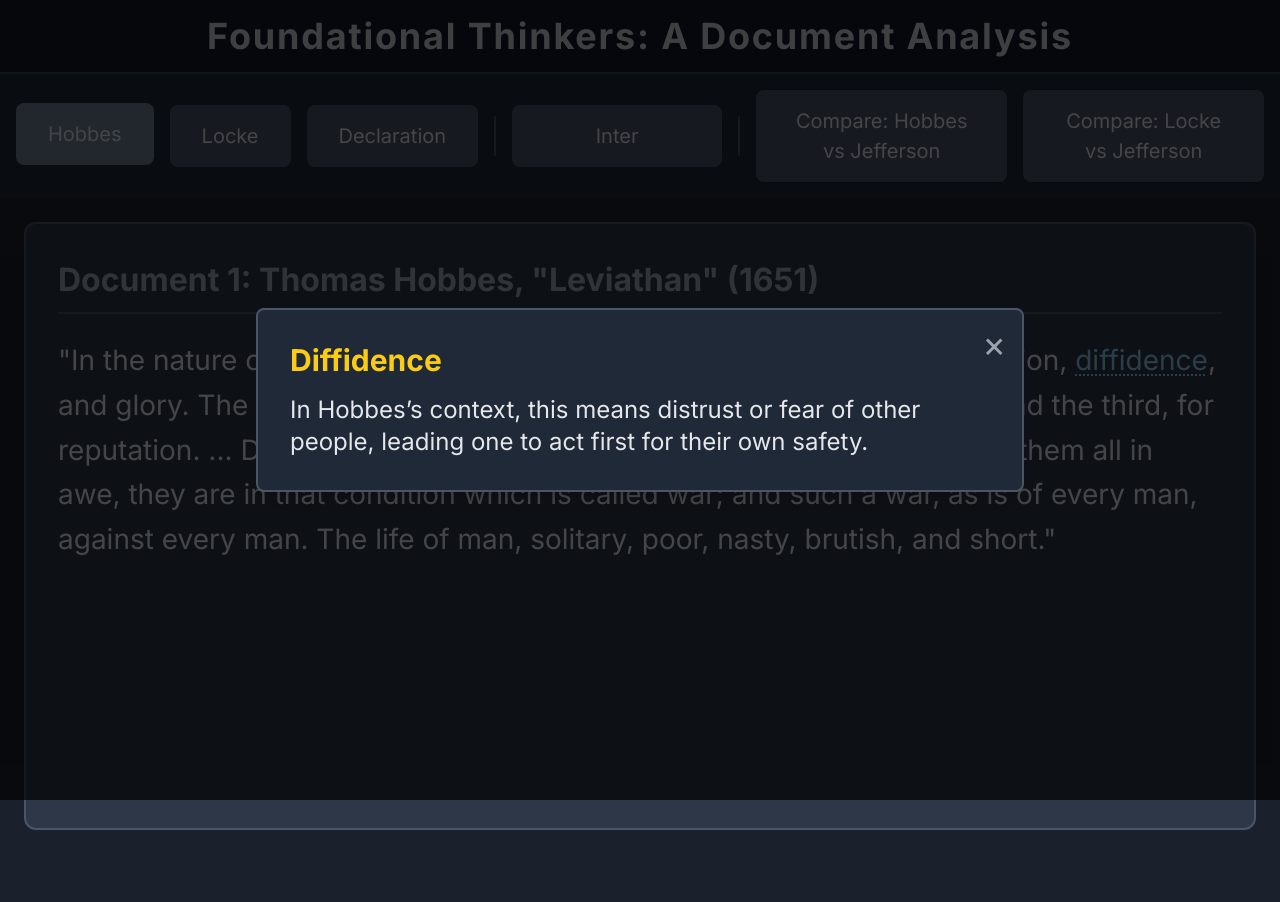
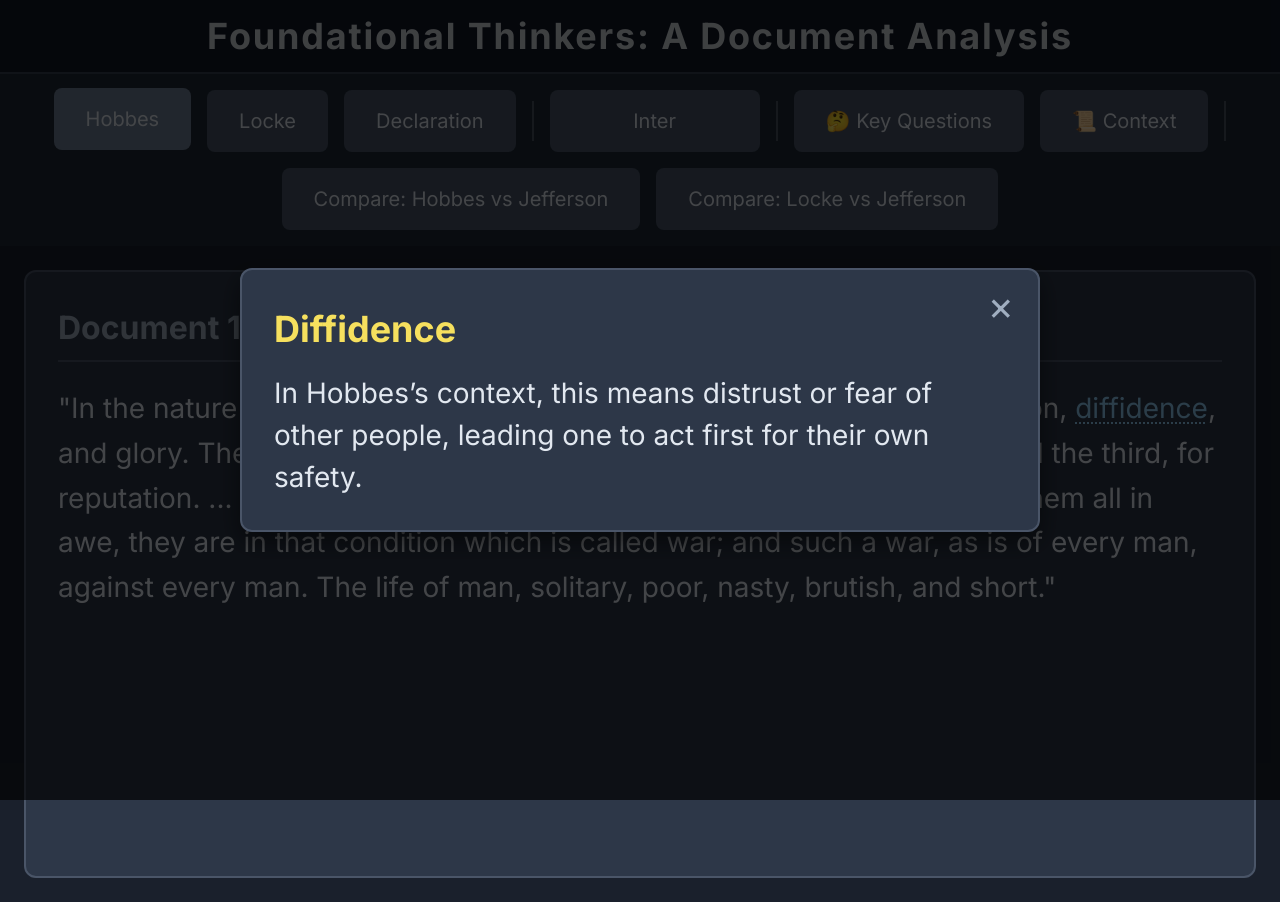
Before and after one commit to badamscms/smartboard, a plain HTML site: page index.html in a window 1280 px wide. Both pictures are taken after a click on the element "diffidence". Before the commit the page ends 854 px from the top, so only its background shows below. Drawn offline with nearby package versions, Linux system fonts and the light colour scheme.

Commit message:
Update index.html

```diff
--- a/index.html
+++ b/index.html
@@ -44,6 +44,9 @@
             color: #e2e8f0;
             transition: all 0.2s ease;
             cursor: pointer;
+            display: flex;
+            align-items: center;
+            gap: 0.5rem;
         }
         .control-button:hover, .control-button.active {
             background-color: #718096;
@@ -67,7 +70,7 @@
             color: #1a202c;
             font-weight: bold;
         }
-        .glossary-term {
+        .glossary-term, .author-profile {
             text-decoration: underline;
             text-decoration-style: dotted;
             text-decoration-thickness: 2px;
@@ -75,9 +78,50 @@
             cursor: help;
             color: #90cdf4;
         }
-        .hidden {
-            display: none;
+        .modal {
+            position: fixed;
+            inset: 0;
+            background-color: rgba(0, 0, 0, 0.7);
+            display: flex;
+            align-items: center;
+            justify-content: center;
+            padding: 1rem;
+            z-index: 50;
+            opacity: 0;
+            visibility: hidden;
+            transition: opacity 0.3s ease, visibility 0.3s ease;
         }
+        .modal.visible {
+            opacity: 1;
+            visibility: visible;
+        }
+        .modal-content {
+            background-color: #2d3748;
+            color: #e2e8f0;
+            border-radius: 0.75rem;
+            box-shadow: 0 10px 25px rgba(0,0,0,0.5);
+            padding: 2rem;
+            max-width: 50rem;
+            width: 100%;
+            position: relative;
+            border: 2px solid #4a5568;
+        }
+        .modal-close {
+            position: absolute;
+            top: 1rem;
+            right: 1.5rem;
+            color: #a0aec0;
+            font-size: 2.5rem;
+            line-height: 1;
+            cursor: pointer;
+            transition: color 0.2s ease;
+        }
+        .modal-close:hover {
+            color: #fff;
+        }
+        .modal-term { font-size: 2.25rem; font-weight: bold; margin-bottom: 1rem; color: #f6e05e; }
+        .modal-definition { font-size: 1.75rem; }
+        .hidden { display: none; }
     </style>
 </head>
 <body class="overflow-hidden">
@@ -88,11 +132,11 @@
     </header>
 
     <!-- Control Panel -->
-    <div id="controls" class="flex justify-center items-center space-x-4 p-4 bg-gray-800">
+    <div id="controls" class="flex justify-center items-center flex-wrap gap-4 p-4 bg-gray-800">
         <button id="btn-doc1" class="control-button" onclick="setView('doc1')">Hobbes</button>
         <button id="btn-doc2" class="control-button" onclick="setView('doc2')">Locke</button>
         <button id="btn-doc3" class="control-button" onclick="setView('doc3')">Declaration</button>
-        <div class="border-l-2 border-gray-600 h-10"></div>
+        <div class="border-l-2 border-gray-600 h-10 hidden md:block"></div>
         <select id="font-selector" onchange="changeFont()" class="control-button">
             <option value="'Inter', sans-serif">Inter</option>
             <option value="'Georgia', serif">Georgia</option>
@@ -100,7 +144,10 @@
             <option value="'Playfair Display', serif">Playfair Display</option>
             <option value="'Merriweather', serif">Merriweather</option>
         </select>
-        <div class="border-l-2 border-gray-600 h-10"></div>
+        <div class="border-l-2 border-gray-600 h-10 hidden md:block"></div>
+        <button id="btn-questions" class="control-button" onclick="showQuestions()">🤔 Key Questions</button>
+        <button id="btn-context" class="control-button" onclick="showContext()">📜 Context</button>
+        <div class="border-l-2 border-gray-600 h-10 hidden md:block"></div>
         <button id="btn-compare-13" class="control-button" onclick="setView('doc1', 'doc3')">Compare: Hobbes vs Jefferson</button>
         <button id="btn-compare-23" class="control-button" onclick="setView('doc2', 'doc3')">Compare: Locke vs Jefferson</button>
     </div>
@@ -110,63 +157,70 @@
         <!-- Document panes will be injected here by JavaScript -->
     </main>
 
-    <!-- Glossary Modal -->
-    <div id="glossary-modal" class="hidden fixed inset-0 bg-black bg-opacity-70 flex items-center justify-center p-4 z-50">
-        <div class="bg-gray-800 text-gray-200 rounded-lg shadow-xl p-8 max-w-3xl w-full relative border-2 border-gray-600">
-            <button id="close-modal" class="absolute top-4 right-4 text-gray-400 hover:text-white text-4xl leading-none">&times;</button>
-            <h3 id="modal-term" class="text-3xl font-bold mb-4 text-yellow-400"></h3>
-            <p id="modal-definition" class="text-2xl"></p>
+    <!-- Generic Modal -->
+    <div id="modal" class="modal">
+        <div class="modal-content">
+            <span class="modal-close" onclick="hideModal()">&times;</span>
+            <div id="modal-body"></div>
         </div>
     </div>
 
+    <script>
+        let currentView = { doc1: null, doc2: null };
 
-    <script>
         const glossary = {
-            'diffidence': {
-                term: 'Diffidence',
-                definition: 'In Hobbes’s context, this means distrust or fear of other people, leading one to act first for their own safety.'
+            'diffidence': { term: 'Diffidence', definition: 'In Hobbes’s context, this means distrust or fear of other people, leading one to act first for their own safety.' },
+            'common power': { term: 'Common Power', definition: 'A single, strong government or authority with the power to control everyone, which Hobbes believed was necessary to prevent chaos.' },
+            'consent': { term: 'Consent', definition: 'Permission or agreement for something to happen. Locke and Jefferson argued that governments get their power from the consent of the people.' },
+            'arbitrary power': { term: 'Arbitrary Power', definition: 'Power used by a ruler for any reason they want, without having to follow any rules or laws.' },
+            'absolved': { term: 'Absolved', definition: 'To be set free from an obligation or blame. Locke argued people are absolved from obeying a government that violates their rights.' },
+            'unalienable Rights': { term: 'Unalienable Rights', definition: 'Rights that you are born with and that cannot be taken away. Jefferson lists Life, Liberty, and the pursuit of Happiness as examples.' },
+            'instituted': { term: 'Instituted', definition: 'To establish or set up something, like a government. The Declaration says governments are instituted to secure rights.' },
+            'deriving': { term: 'Deriving', definition: 'Getting something from a specific source. The Declaration states that governments derive their power from the people.' },
+            'abolish': { term: 'Abolish', definition: 'To formally and completely put an end to a system, practice, or institution.' }
+        };
+
+        const profiles = {
+            hobbes: {
+                term: 'Thomas Hobbes (1588-1679)',
+                definition: 'An English philosopher who experienced the chaos of the English Civil War. His work argues that to escape a brutal "state of nature," people must give up their rights to an absolute sovereign for protection.',
+                image: 'https://placehold.co/600x400/2d3748/e2e8f0?text=Portrait+of+Hobbes'
             },
-            'common power': {
-                term: 'Common Power',
-                definition: 'A single, strong government or authority with the power to control everyone, which Hobbes believed was necessary to prevent chaos.'
+            locke: {
+                term: 'John Locke (1632-1704)',
+                definition: 'An English philosopher and physician, widely regarded as one of the most influential of Enlightenment thinkers. He witnessed the Glorious Revolution, which influenced his belief in natural rights and government by consent.',
+                 image: 'https://placehold.co/600x400/2d3748/e2e8f0?text=Portrait+of+Locke'
+            }
+        };
+
+        const questions = {
+            doc1: ["Why does Hobbes believe life without government is a 'war of every man, against every man'?", "According to Hobbes, is a bad king better than no king at all? Why?"],
+            doc2: ["What does Locke mean by 'property'? Is it just physical objects, or something more?", "If a government is created by 'consent,' can the people take that consent back?"],
+            doc3: ["Why did Jefferson change Locke’s phrase 'life, liberty, and property' to 'the pursuit of Happiness'?", "The Declaration lists grievances against the King. Which of these might Locke consider a violation of the social contract?"],
+            'doc1-doc3': ["Where does the Declaration of Independence specifically REJECT Hobbes’s main ideas?", "Could a government based on Hobbes's philosophy ever produce a document like the Declaration? Why or why not?"],
+            'doc2-doc3': ["Besides the obvious echoes, what is the most important idea the Declaration borrows from Locke?", "Is the American government today closer to Locke's ideal or has it moved away from it?"]
+        };
+
+        const context = {
+            doc1: {
+                term: "Context: The English Civil War",
+                definition: "Thomas Hobbes wrote 'Leviathan' shortly after the English Civil War (1642–1651), a brutal conflict that led to the execution of King Charles I. Hobbes witnessed firsthand the chaos, violence, and instability that arose when central authority collapsed. This experience deeply shaped his belief that a powerful, undivided government was the only way to prevent society from descending into a 'war of all against all.'",
+                image: 'https://placehold.co/600x400/2d3748/e2e8f0?text=English+Civil+War+Scene'
             },
-            'consent': {
-                term: 'Consent',
-                definition: 'Permission or agreement for something to happen. Locke and Jefferson argued that governments get their power from the consent of the people.'
-            },
-            'arbitrary power': {
-                term: 'Arbitrary Power',
-                definition: 'Power used by a ruler for any reason they want, without having to follow any rules or laws.'
-            },
-            'absolved': {
-                term: 'Absolved',
-                definition: 'To be set free from an obligation or blame. Locke argued people are absolved from obeying a government that violates their rights.'
-            },
-            'unalienable Rights': {
-                term: 'Unalienable Rights',
-                definition: 'Rights that you are born with and that cannot be taken away. Jefferson lists Life, Liberty, and the pursuit of Happiness as examples.'
-            },
-            'instituted': {
-                term: 'Instituted',
-                definition: 'To establish or set up something, like a government. The Declaration says governments are instituted to secure rights.'
-            },
-            'deriving': {
-                term: 'Deriving',
-                definition: 'Getting something from a specific source. The Declaration states that governments derive their power from the people.'
-            },
-             'abolish': {
-                term: 'Abolish',
-                definition: 'To formally and completely put an end to a system, practice, or institution.'
+            doc2: {
+                 term: "Context: The Glorious Revolution",
+                 definition: "John Locke's ideas were heavily influenced by the Glorious Revolution (1688) in England. This was a largely bloodless revolution where King James II was overthrown and replaced by William and Mary, who agreed to limit their power and respect the rights of Parliament and the people. This event proved to Locke that it was possible to change a government that did not have the consent of the governed, reinforcing his ideas about natural rights and social contracts.",
+                 image: 'https://placehold.co/600x400/2d3748/e2e8f0?text=Glorious+Revolution+Scene'
             }
         };
 
         const documents = {
             doc1: {
-                title: 'Document 1: Thomas Hobbes, "Leviathan" (1651)',
+                title: `Document 1: <span class="author-profile" data-author="hobbes">Thomas Hobbes</span>, "Leviathan" (1651)`,
                 content: `"In the nature of man, we find three principal causes of quarrel: competition, <span class="glossary-term" data-term="diffidence">diffidence</span>, and glory. The first makes men invade for gain; the second, for safety; and the third, for reputation. ... During the time men live without a <span class="glossary-term" data-term="common power">common power</span> to keep them all in awe, they are in that condition which is called war; and such a war, as is of every man, against every man. The life of man, solitary, poor, nasty, brutish, and short."`
             },
             doc2: {
-                title: 'Document 2: John Locke, "Two Treatises of Government" (1689)',
+                title: `Document 2: <span class="author-profile" data-author="locke">John Locke</span>, "Two Treatises of Government" (1689)`,
                 content: `"Men being, as has been said, by nature all <span class="highlightable" data-match="equal">free, equal, and independent</span>, no one can be put out of this estate and subjected to the political power of another without his own <span class="highlightable glossary-term" data-match="consent" data-term="consent">consent</span>. The end of law is not to abolish or restrain but to <span class="highlightable" data-match="liberty">preserve and enlarge freedom</span>. ... Whenever the legislators endeavor to take away and destroy the property of the people or to reduce them to slavery under <span class="glossary-term" data-term="arbitrary power">arbitrary power</span>, they put themselves into a state of war with the people, who are thereupon <span class="highlightable" data-match="revolt"><span class="glossary-term" data-term="absolved">absolved</span> from any further obedience</span>."`
             },
             doc3: {
@@ -177,14 +231,11 @@
 
         const displayArea = document.getElementById('document-display');
         const buttons = document.querySelectorAll('.control-button');
-        const modal = document.getElementById('glossary-modal');
-        const closeModalBtn = document.getElementById('close-modal');
-        const modalTerm = document.getElementById('modal-term');
-        const modalDefinition = document.getElementById('modal-definition');
+        const modal = document.getElementById('modal');
+        const modalBody = document.getElementById('modal-body');
 
         function changeFont() {
-            const selector = document.getElementById('font-selector');
-            document.body.style.fontFamily = selector.value;
+            document.body.style.fontFamily = document.getElementById('font-selector').value;
         }
 
         function createDocumentPane(docId) {
@@ -199,77 +250,90 @@
         }
 
         function setView(docId1, docId2 = null) {
+            currentView = { doc1: docId1, doc2: docId2 };
             displayArea.innerHTML = docId2 ? createComparisonPanes(docId1, docId2) : createDocumentPane(docId1);
             updateActiveButton(docId1, docId2);
-            addHighlightListeners();
-            addGlossaryListeners();
+            addInteractiveListeners();
         }
 
         function updateActiveButton(docId1, docId2) {
             let activeId;
-            if (docId1 === 'doc1' && docId2 === 'doc3') activeId = 'btn-compare-13';
-            else if (docId1 === 'doc2' && docId2 === 'doc3') activeId = 'btn-compare-23';
-            else if (docId1 === 'doc1') activeId = 'btn-doc1';
-            else if (docId1 === 'doc2') activeId = 'btn-doc2';
-            else if (docId1 === 'doc3') activeId = 'btn-doc3';
+            if (docId2) activeId = `btn-compare-${docId1.slice(-1)}${docId2.slice(-1)}`;
+            else activeId = `btn-${docId1}`;
 
             buttons.forEach(button => button.classList.remove('active'));
-            if(document.getElementById(activeId)) {
-                document.getElementById(activeId).classList.add('active');
-            }
+            const activeButton = document.getElementById(activeId);
+            if(activeButton) activeButton.classList.add('active');
         }
 
-        function addHighlightListeners() {
+        function addInteractiveListeners() {
+            // Highlight listeners
             document.querySelectorAll('.highlightable').forEach(el => {
                 el.addEventListener('click', (e) => {
-                    // This check prevents the highlight from firing if a glossary term inside it is clicked
-                    if (e.target.classList.contains('glossary-term')) return;
-
+                    if (e.target.matches('.glossary-term, .author-profile')) return;
                     const matchGroup = e.currentTarget.getAttribute('data-match');
-                    const isAlreadyHighlighted = e.currentTarget.classList.contains('highlighted');
-
+                    const isHighlighted = e.currentTarget.classList.contains('highlighted');
                     document.querySelectorAll('.highlighted').forEach(h => h.classList.remove('highlighted'));
-
-                    if (!isAlreadyHighlighted) {
+                    if (!isHighlighted) {
                         document.querySelectorAll(`[data-match="${matchGroup}"]`).forEach(match => match.classList.add('highlighted'));
                     }
                 });
             });
-        }
 
-        function showModal(termKey) {
-            if (glossary[termKey]) {
-                modalTerm.textContent = glossary[termKey].term;
-                modalDefinition.textContent = glossary[termKey].definition;
-                modal.classList.remove('hidden');
-            }
-        }
-
-        function hideModal() {
-            modal.classList.add('hidden');
-        }
-
-        function addGlossaryListeners() {
-            document.querySelectorAll('.glossary-term').forEach(el => {
+            // Glossary and Profile listeners
+            const clickableTerms = document.querySelectorAll('.glossary-term, .author-profile');
+            clickableTerms.forEach(el => {
                 el.addEventListener('click', (e) => {
-                    e.stopPropagation(); // Prevents the parent's click (highlight) listener from firing
-                    const termKey = e.target.getAttribute('data-term');
-                    showModal(termKey);
+                    e.stopPropagation();
+                    const termKey = e.target.dataset.term || e.target.dataset.author;
+                    const source = e.target.classList.contains('glossary-term') ? glossary : profiles;
+                    showInfoModal(source[termKey]);
                 });
             });
         }
 
-        closeModalBtn.addEventListener('click', hideModal);
+        function showInfoModal(data, isRawHtml = false) {
+            if (!data) return;
+            if (isRawHtml) {
+                modalBody.innerHTML = data;
+            } else {
+                 modalBody.innerHTML = `
+                    ${data.image ? `<img src="${data.image}" alt="${data.term}" class="w-full h-64 object-cover rounded-md mb-4">` : ''}
+                    <h3 class="modal-term">${data.term}</h3>
+                    <p class="modal-definition">${data.definition}</p>
+                `;
+            }
+            modal.classList.add('visible');
+        }
+
+        function showQuestions() {
+            const viewKey = currentView.doc2 ? `${currentView.doc1}-${currentView.doc2}` : currentView.doc1;
+            const questionsToShow = questions[viewKey];
+            if (questionsToShow) {
+                let html = `<h3 class="modal-term">Key Questions</h3><ul class="modal-definition list-disc pl-8 space-y-4">`;
+                questionsToShow.forEach(q => { html += `<li>${q}</li>`; });
+                html += `</ul>`;
+                showInfoModal(html, true);
+            }
+        }
+
+        function showContext() {
+            // Show context for the first doc in view, prioritize Locke if both are present
+            const contextKey = currentView.doc2 ? (currentView.doc1 === 'doc2' ? 'doc2' : 'doc1') : currentView.doc1;
+            const contextToShow = context[contextKey];
+            if(contextToShow) showInfoModal(contextToShow);
+        }
+
+        function hideModal() {
+            modal.classList.remove('visible');
+        }
+
         modal.addEventListener('click', (e) => {
-            if (e.target === modal) { // only close if clicking on the background
-                hideModal();
-            }
+            if (e.target === modal) hideModal();
         });
 
         // Initial view on load
-        window.onload = () => {
-            setView('doc1');
-        };
+        window.onload = () => { setView('doc1'); };
     </script>
 
 </body>
```
